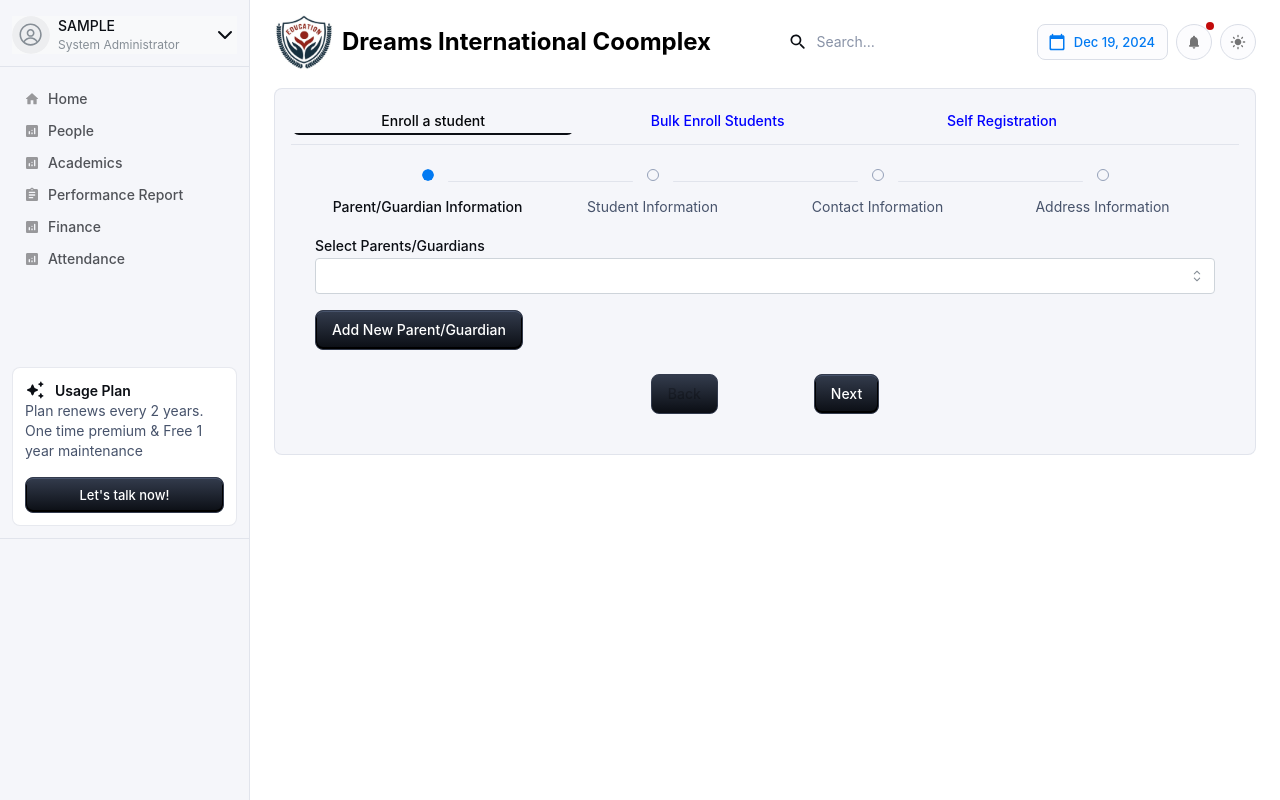
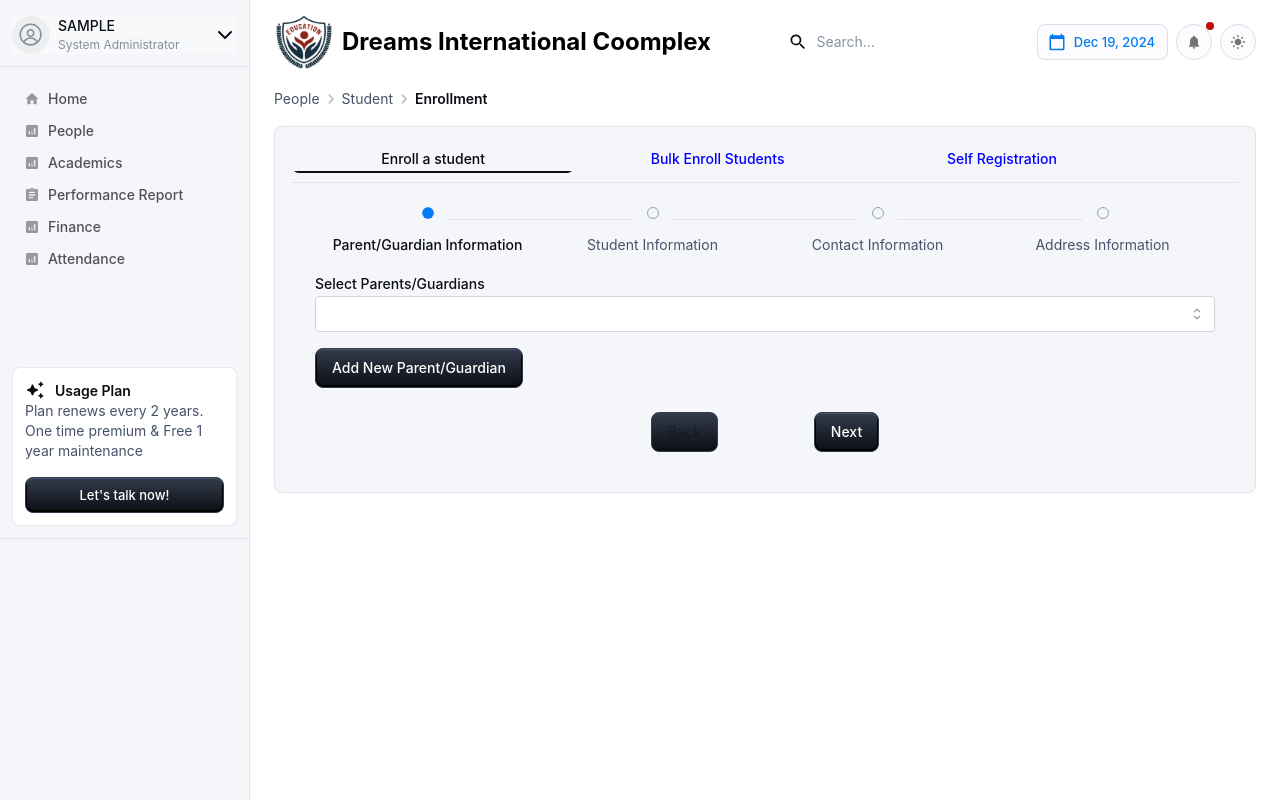
Before and after one commit to Williamdreams89/schoolfocus, a React (Create React App) app in the folder frontend/: page /people/students/enrollment in a window 1280 px wide. Built offline with nearby package versions, Linux system fonts and the light colour scheme; sample sign-in values are in the browser's storage.

Commit message:
breadcrumbing

```diff
--- a/frontend/src/components/NavbarBreadcrumbs.tsx
+++ b/frontend/src/components/NavbarBreadcrumbs.tsx
@@ -7,7 +7,7 @@ import NavigateNextRoundedIcon from '@mui/icons-material/NavigateNextRounded';
 const StyledBreadcrumbs = styled(Breadcrumbs)(({ theme }) => ({
   margin: theme.spacing(1, 0),
   [`& .${breadcrumbsClasses.separator}`]: {
-    // color: (theme.vars || theme).palette.action.disabled,
+    color: (theme).palette.action.disabled,
     margin: 1,
   },
   [`& .${breadcrumbsClasses.ol}`]: {
--- a/frontend/src/components/people/People.tsx
+++ b/frontend/src/components/people/People.tsx
@@ -9,13 +9,43 @@ import Typography from '@mui/material/Typography';
 import CardMedia from '@mui/material/CardMedia';
 import { useNavigate } from 'react-router-dom';
 
+import { styled } from '@mui/material/styles';
+
+import Breadcrumbs, { breadcrumbsClasses } from '@mui/material/Breadcrumbs';
+import NavigateNextRoundedIcon from '@mui/icons-material/NavigateNextRounded';
+
+const StyledBreadcrumbs = styled(Breadcrumbs)(({ theme }) => ({
+  width: '100%',
+  margin: theme.spacing(1, 0),
+  [`& .${breadcrumbsClasses.separator}`]: {
+    color: (theme).palette.action.disabled,
+    margin: 1,
+  },
+  [`& .${breadcrumbsClasses.ol}`]: {
+    alignItems: 'left',
+  },
+}));
+
+function NavbarBreadcrumbs() {
+  return (
+    <StyledBreadcrumbs
+      aria-label="breadcrumb"
+      separator={<NavigateNextRoundedIcon fontSize="small" />}
+    >
+      <Typography variant="body1" sx={{  }}>Dashboard</Typography>
+      <Typography variant="body1" sx={{ color: 'text.primary', fontWeight: 600 }}>People</Typography>
+
+    </StyledBreadcrumbs>
+  );
+}
+
 
 const People = () => {
     const navigate = useNavigate()
     return (
       <Box sx={{ width: '100%', maxWidth: { sm: '100%', md: '1700px' } }}>
           <Typography component="h2" variant="h6" sx={{ mb: 2 }}>
-          People
+          <NavbarBreadcrumbs />
         </Typography>
       <Box sx={{display:'grid', gridTemplateColumns:"repeat(auto-fit, minmax(200px, 1fr))", width:'100%', mt:'3rem', gap:'2.5rem'}}>
       <Card sx={{ backgroundColor:'white', cursor:'pointer' }} onClick={()=>navigate("/people/students")}>
--- a/frontend/src/components/people/students/StudentEnrollment.tsx
+++ b/frontend/src/components/people/students/StudentEnrollment.tsx
@@ -43,6 +43,37 @@ import useMediaQuery from "@mui/material/useMediaQuery";
 import ExpandMoreIcon from "@mui/icons-material/ExpandMore";
 import ArrowDownwardIcon from '@mui/icons-material/ArrowDownward';
 import ArrowDropDownIcon from '@mui/icons-material/ArrowDropDown';
+import { styled } from '@mui/material/styles';
+
+import Breadcrumbs, { breadcrumbsClasses } from '@mui/material/Breadcrumbs';
+import NavigateNextRoundedIcon from '@mui/icons-material/NavigateNextRounded';
+
+const StyledBreadcrumbs = styled(Breadcrumbs)(({ theme }) => ({
+  width: '100%',
+  margin: theme.spacing(1, 0),
+  [`& .${breadcrumbsClasses.separator}`]: {
+    color: (theme).palette.action.disabled,
+    margin: 1,
+  },
+  [`& .${breadcrumbsClasses.ol}`]: {
+    alignItems: 'left',
+  },
+}));
+
+function NavbarBreadcrumbs() {
+  return (
+    <StyledBreadcrumbs
+      aria-label="breadcrumb"
+      separator={<NavigateNextRoundedIcon fontSize="small" />}
+    >
+      <Typography variant="body1">People</Typography>
+      <Typography variant="body1">
+        Student
+      </Typography>
+      <Typography variant="body1" sx={{ color: 'text.primary', fontWeight: 600 }}>Enrollment</Typography>
+    </StyledBreadcrumbs>
+  );
+}
 
 interface Parent {
   id: string;
@@ -517,6 +548,7 @@ const StudentEnrollment = () => {
 
   return (
     <>
+    <NavbarBreadcrumbs />
     {!isSmallScreen?<Card sx={{ width: "100%", maxWidth: { sm: "100%", md: "1700px" } }}>
       <TabContext value={value}>
         <Box sx={{ borderBottom: 1, borderColor: "divider" }}>
```
